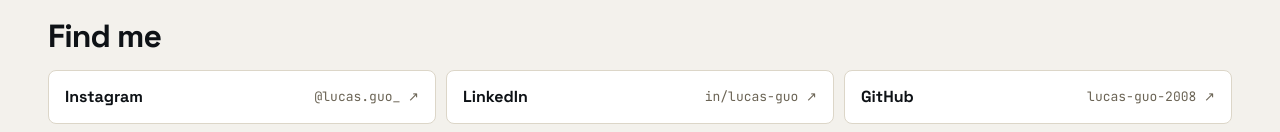
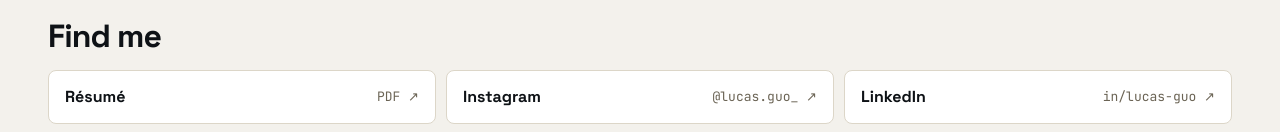
Before and after one commit to lucas-guo-2008/portfolio, a Next.js app: page /about in a window 1280 px wide. Shown: the part 775-907 px from the top of the page. Built offline with nearby package versions, Linux system fonts and the light colour scheme.

Commit message:
Refactor About page to include résumé link and add link to email

```diff
--- a/app/about/page.tsx
+++ b/app/about/page.tsx
@@ -4,7 +4,7 @@
 import type { ReactNode } from 'react';
 import { bib, bio, funFact, location, photo, profile, tagline } from '@/lib/about';
 import { projects } from '@/lib/projects';
-import { dashboardUrl, socials } from '@/lib/socials';
+import { dashboardUrl, resumeUrl, socials, type Social } from '@/lib/socials';
 
 export const metadata = {
   title: "About me"
@@ -19,6 +19,7 @@
   const workingOn = projects.filter(p => p.status === 'building').map(p => (
     <Link key={p.slug} href={`/projects/${p.slug}`} className={`text-accent hover:text-accent-strong ${focusRing}`}>{p.title}</Link>
   ));
+  const findMe: Social[] = resumeUrl ? [{ href: resumeUrl, label: 'Résumé', handle: 'PDF' }, ...socials] : socials;
   const rows: { label: string; items: ReactNode[] }[] = profile.map(row => ({
     label: row.label,
     items: 'derived' in row ? workingOn : row.items,
@@ -79,19 +80,18 @@
       <section className="flex flex-col gap-4">
         <h2 className={sectionHeading}>Find me</h2>
         <ul className="grid gap-2.5 sm:grid-cols-2 lg:grid-cols-3">
-          {socials.map(social => (
-            <li key={social.label}>
-              {social.href
-                ? <a href={social.href} target="_blank" rel="noopener noreferrer" className={`${socialBox} ${socialHover}`}>
-                    <span className="font-display font-bold">{social.label}</span>
-                    <span className="font-mono text-caption text-text-muted">{social.handle ? `${social.handle} ↗` : '↗'}</span>
-                  </a>
-                : <div className={socialBox}>
-                    <span className="font-display font-bold">Email</span>
-                    <span className="font-mono text-caption text-text-muted">{social.label}</span>
-                  </div>}
-            </li>
-          ))}
+          {findMe.map(({ href, label, handle }) => {
+            const newTab = !href.startsWith('mailto:');
+            return (
+              <li key={label}>
+                <a href={href} target={newTab ? '_blank' : undefined} rel={newTab ? 'noopener noreferrer' : undefined}
+                   className={`${socialBox} ${socialHover}`}>
+                  <span className="font-display font-bold">{label}</span>
+                  <span className="font-mono text-caption text-text-muted">{[handle, newTab && '↗'].filter(Boolean).join(' ')}</span>
+                </a>
+              </li>
+            );
+          })}
         </ul>
       </section>
     </div>
--- a/components/Footer.tsx
+++ b/components/Footer.tsx
@@ -10,9 +10,7 @@
                     <ul className="grid grid-cols-2 gap-x-4 md:flex md:flex-wrap md:gap-6">
                         {socials.map(link => (
                             <li key={link.label} className="py-3 md:py-0 last:col-span-2">
-                                {link.href
-                                    ? <SocialLink href={link.href} variant='muted'>{link.label}</SocialLink>
-                                    : <span className="text-caption font-mono text-text-secondary border-b border-transparent">{link.label}</span>}
+                                <SocialLink href={link.href} variant='muted'>{link.label}</SocialLink>
                             </li>
                         ))}
                     </ul>
--- a/lib/socials.ts
+++ b/lib/socials.ts
@@ -1,5 +1,5 @@
 export type Social = {
-    href?: string;
+    href: string;
     label: string;
     handle?: string;
     hero?: boolean;
```
